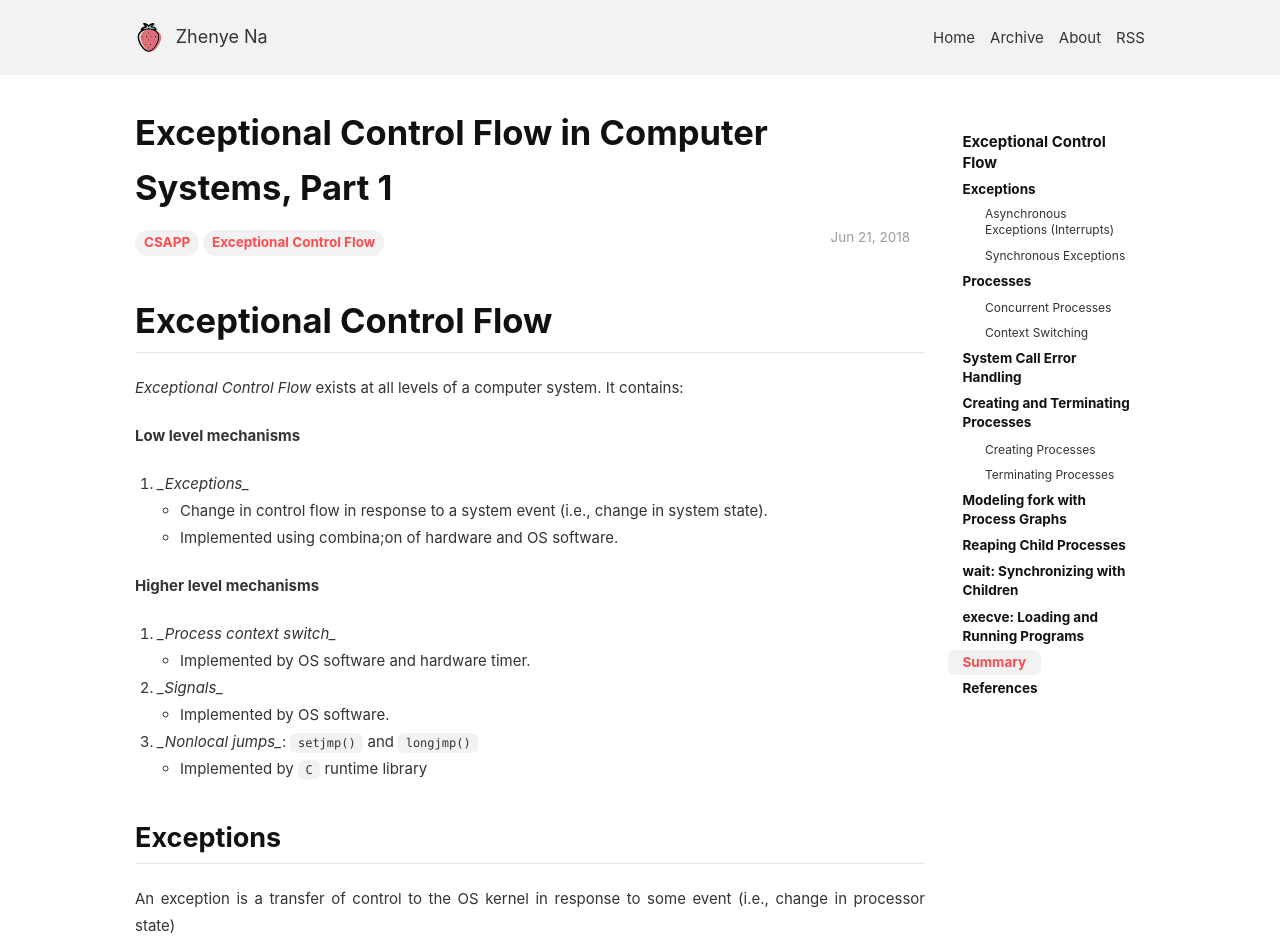
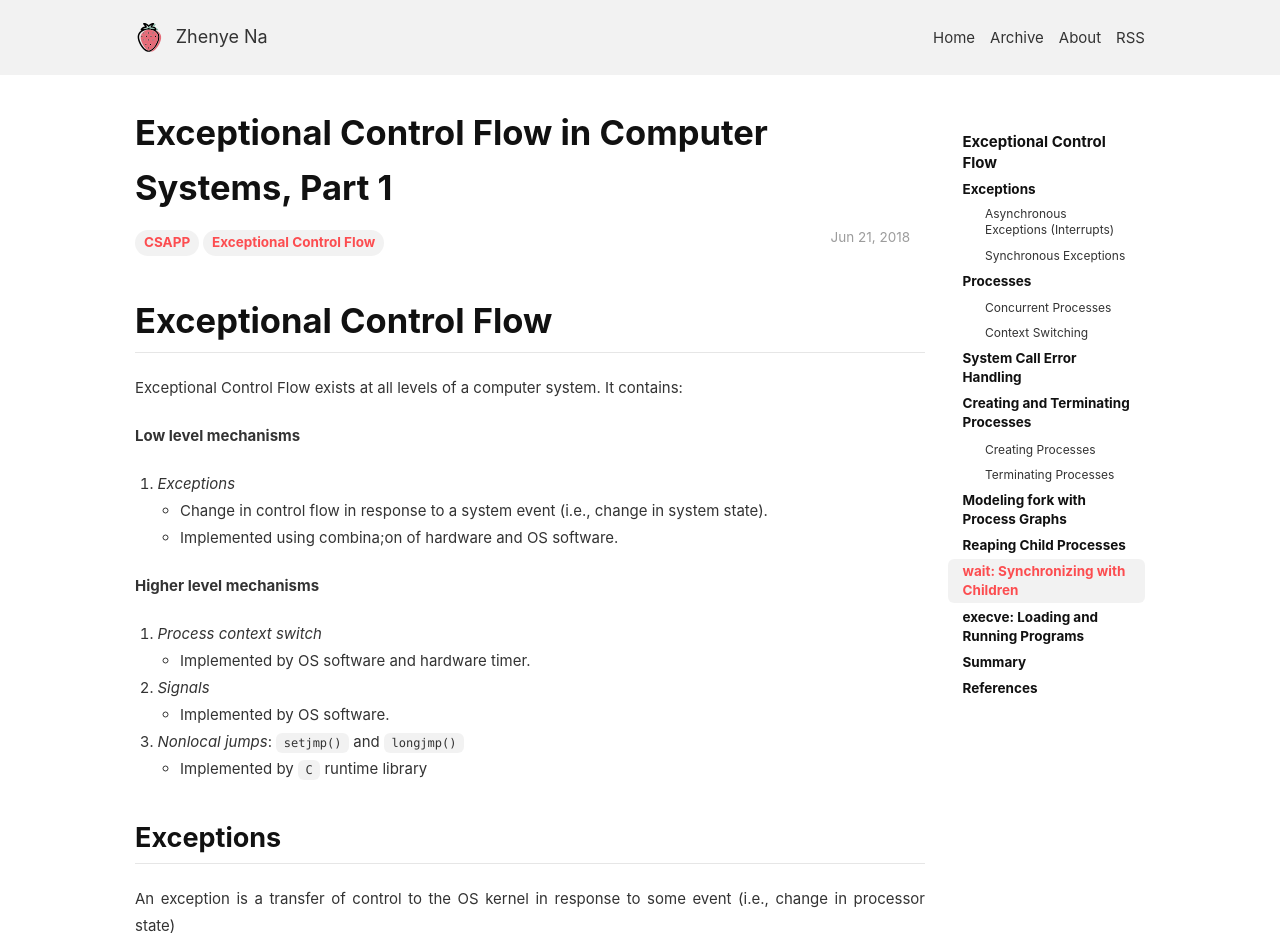
Before and after one commit to Zhenye-Na/blog, a Jekyll site: the page built from _posts/2018-06-21-exception-control-flow.md, in a window 1280 px wide and 1400 px high. Shown: the top 952 px of the window. Built offline with Jekyll 4.4.1, drawn with Linux system fonts in a browser that asks for light colours; nearby versions of some CDN libraries; comment, search, counter and statistics services are not loaded; some of the changed text lies outside the part shown.

Commit message:
Add post

```diff
--- a/_posts/2018-06-21-exception-control-flow.md
+++ b/_posts/2018-06-21-exception-control-flow.md
@@ -8,23 +8,23 @@
 
 # Exceptional Control Flow
 
-_Exceptional Control Flow_ exists at all levels of a computer system. It contains:
+Exceptional Control Flow exists at all levels of a computer system. It contains:
 
 **Low level mechanisms**
 
-1. *_Exceptions_*
+1. *Exceptions*
     - Change in control flow in response to a system event (i.e., change in system state).
     - Implemented using combina;on of hardware and OS software.
 
 **Higher level mechanisms**
 
-2. *_Process context switch_*
+2. *Process context switch*
     - Implemented by OS software and hardware timer.
 
-3. *_Signals_*
+3. *Signals*
     - Implemented by OS software.
 
-4. *_Nonlocal jumps_*: `setjmp()` and `longjmp()`
+4. *Nonlocal jumps*: `setjmp()` and `longjmp()`
     - Implemented by `C` runtime library
 
 
@@ -36,14 +36,14 @@
 > **Examples of events**: *Divide by 0, arithmetic overflow, page fault, I/O request completes, typing `Ctrl-C`*
 
 <figure>
-    <img src="../assets/images/posts-img/ecf/ecf1.png" width="70%" class="center">
+    <img src="https://github.com/Zhenye-Na/Zhenye-Na.github.io/blob/master/assets/images/posts-img/ecf/ecf1.png?raw=true" width="70%" class="center">
     <figcaption>Figure 1: Exceptions. (Image Source: <a href="http://www.cs.cmu.edu/afs/cs/academic/class/15213-f15/www/schedule.html" target="_blank"><em>15-213: Intro to Computer Systems lecture slides</em></a>)</figcaption>
 </figure>
 
 
 ### Asynchronous Exceptions (Interrupts)
 
-Caused by events _*external to the processor*_
+Caused by events *external to the processor*
 
 - Indicated by setting the processor's interrupt pin
 - Handler returns to "next" instruction
@@ -61,7 +61,7 @@
 
 ### Synchronous Exceptions
 
-Caused by events that _*occur as a result of executing an instruction*_:
+Caused by events that *occur as a result of executing an instruction*:
 
 - **Traps**
     - Intentional
@@ -114,13 +114,13 @@
 ### Context Switching
 
 - Processes are managed by a shared chunk of memory-­resident OS code called the ***kernel***
-    - Important: *_the kernel is not a separate process, but rather runs as part of some existing process._*
+    - Important: *the kernel is not a separate process, but rather runs as part of some existing process.*
 
 - Control flow passes from one process to another via a **context switch**
 
 
 <figure>
-    <img src="../assets/images/posts-img/ecf/ecf2.png" width="70%" class="center">
+    <img src="https://github.com/Zhenye-Na/Zhenye-Na.github.io/blob/master/assets/images/posts-img/ecf/ecf2.png?raw=true" width="70%" class="center">
     <figcaption>Figure 2: Context Switching. (Image Source: <a href="http://www.cs.cmu.edu/afs/cs/academic/class/15213-f15/www/schedule.html" target="_blank"><em>15-213: Intro to Computer Systems lecture slides</em></a>)</figcaption>
 </figure>
 
@@ -149,13 +149,13 @@
 A process is in one of three states:
 
 - **Running**
-    - Process is either _executing_, or _waiting to be executed_ and will _eventually be scheduled_ (i.e., chosen to execute) by the kernel
+    - Process is either *executing*, or *waiting to be executed* and will *eventually be scheduled* (i.e., chosen to execute) by the kernel
 
 - **Stopped**
-    - Process execution is _suspended_ and _will not be scheduled_ until further _notice_
+    - Process execution is *suspended* and *will not be scheduled until* further *notice*
 
 - **Terminated**
-    - Process is _stopped permanently_
+    - Process is *stopped permanently*
 
 
 
@@ -165,12 +165,12 @@
 
 `int fork(void)`
 
-- Returns `0` to the _child process_, child's `PID` to _parent process_
+- Returns `0` to the *child process*, child's `PID` to *parent process*
 - Child is almost identical to parent:
     - Child get an identical (but separate) copy of the parent's virtual address space
     - Child gets identical copies of the parent's open file descriptors
     - Child has a diﬀerent PID than the parent
-- `fork` is interesting (and often confusing) because it is _*called once but returns twice*_
+- `fork` is interesting (and often confusing) because it is *called once but returns twice*
 
 
 ### Terminating Processes
@@ -187,7 +187,7 @@
 - Convention: *normal return status is `0`, nonzero on error*
 - Another way to explicitly set the exit status is to return an integer value from the main routine
 
-`exit` is _*called once but never returns*_.
+`exit` is *called once but never returns*.
 
 
 ## Modeling `fork` with Process Graphs
@@ -200,7 +200,7 @@
 - printf vertices can be labeled with output
 - Each graph begins with a vertex with no inedges
 
-Any _*topological sort*_ of the graph corresponds to a feasible total ordering.
+Any *topological sort* of the graph corresponds to a feasible total ordering.
 
 - Total ordering of vertices where all edges point from left to right
 
```
